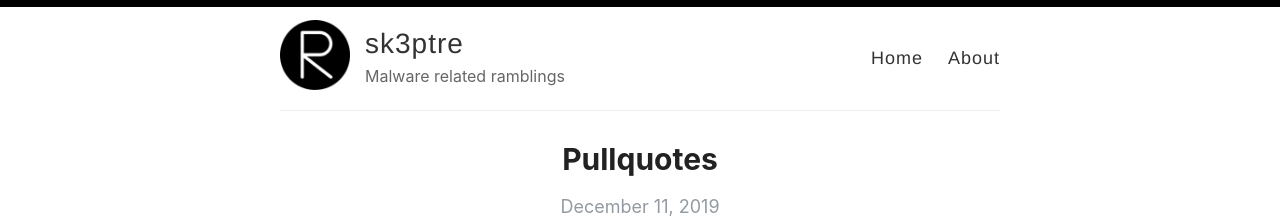
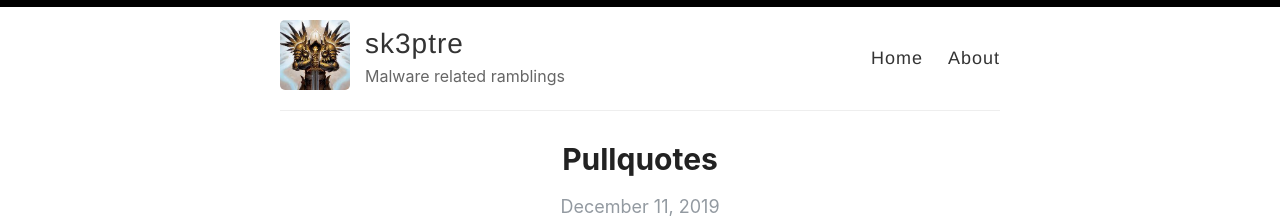
Before and after one commit to sk3ptre/sk3ptre.github.io, a Jekyll site: the page built from index.html, in a window 1280 px wide. Shown: the top 218 px of the page. Built offline with Jekyll 4.4.1, drawn with Linux system fonts in a browser that asks for light colours; the list of posts is cut into pages by our own code.

Commit message:
Update _config.yml

```diff
--- a/_config.yml
+++ b/_config.yml
@@ -12,7 +12,7 @@ author: Anish
 description: Malware related ramblings
 
 # URL of your avatar or profile pic (you could use your GitHub profile pic)
-avatar: /images/reverie.png
+avatar: /images/tyrael.jpeg
 
 #
 # Flags below are optional
```
